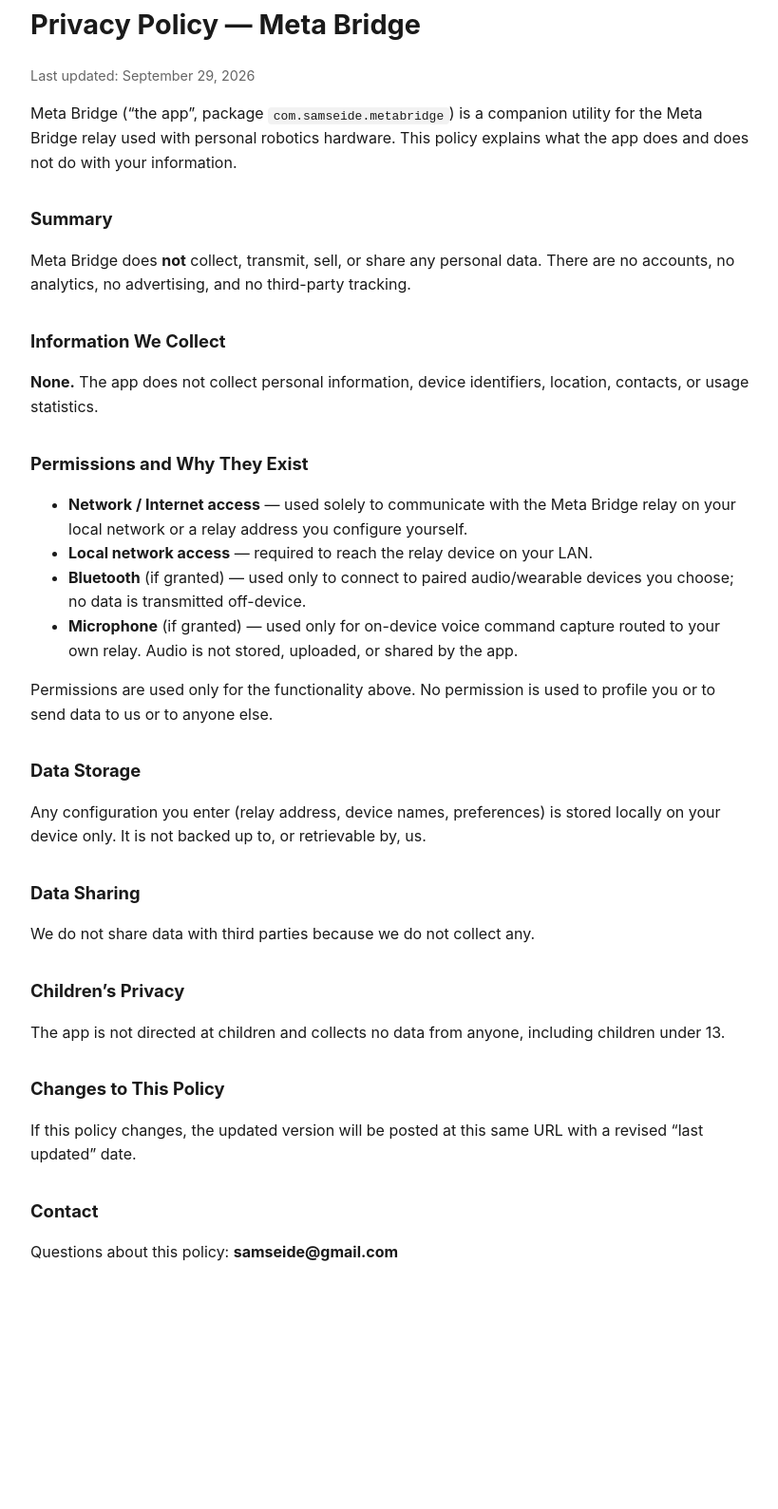
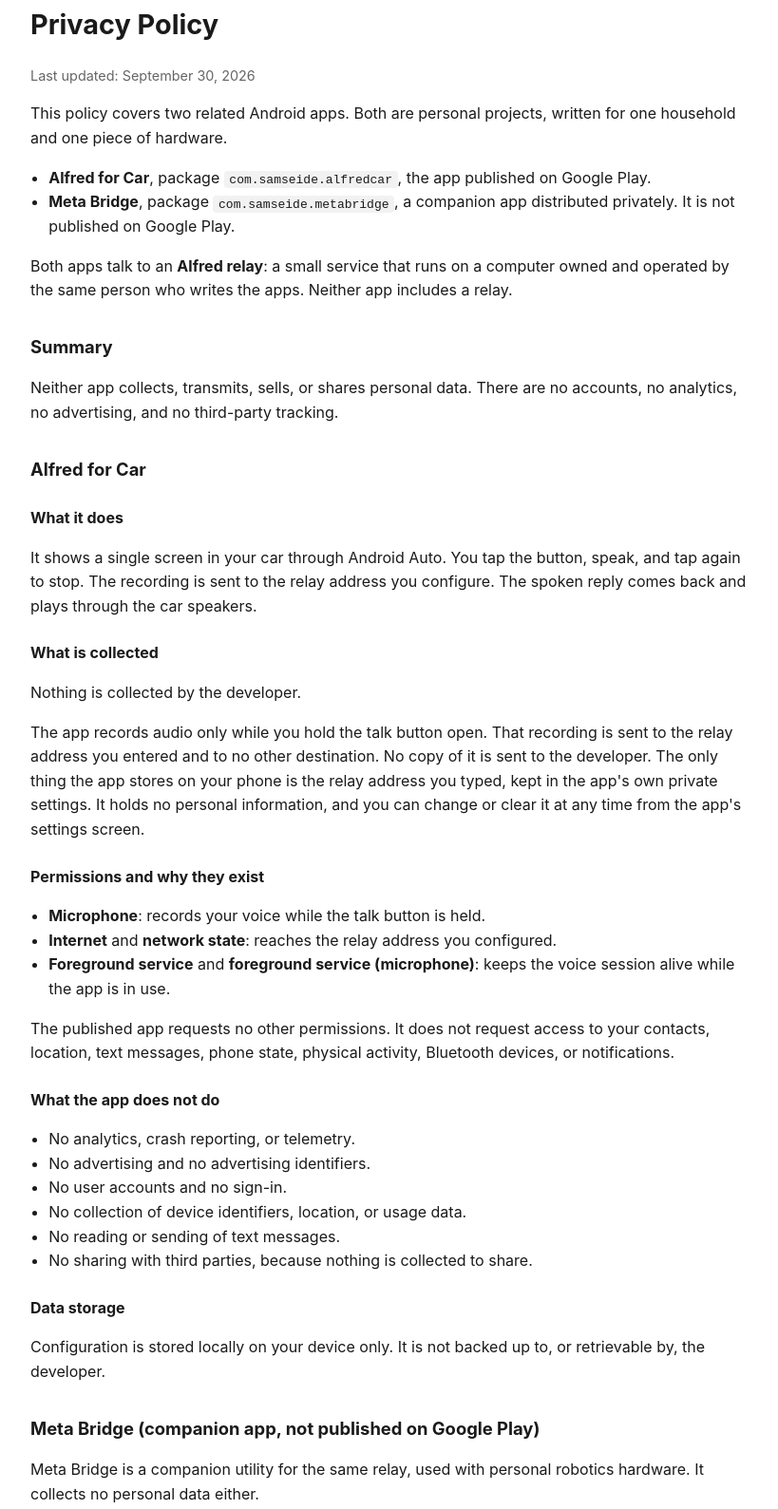
Before and after one commit to samseidegames/metabridge-privacy, a plain HTML site: page index.html in a window 1280 px wide. Shown: the part 45-1634 px from the top of the page at 95% size, without its empty margins (228-1047 px from the left). Before the commit the page ends 1425 px from the top, so only its background shows below. Drawn offline with Linux system fonts and the light colour scheme.

Commit message:
docs(privacy): cover Alfred for Car (com.samseide.alfredcar) and drop em dashes

```diff
--- a/index.html
+++ b/index.html
@@ -3,59 +3,101 @@
 <head>
 <meta charset="utf-8">
 <meta name="viewport" content="width=device-width, initial-scale=1">
-<title>Meta Bridge — Privacy Policy</title>
+<title>Privacy Policy</title>
 <style>
   body { font-family: -apple-system, Segoe UI, Roboto, Helvetica, Arial, sans-serif;
          max-width: 760px; margin: 3rem auto; padding: 0 1.25rem; line-height: 1.6;
          color: #1a1a1a; }
   h1 { font-size: 1.8rem; } h2 { font-size: 1.15rem; margin-top: 2rem; }
+  h3 { font-size: 1rem; margin-top: 1.5rem; }
   code { background: #f2f2f2; padding: 0.1rem 0.35rem; border-radius: 4px; }
   .updated { color: #666; font-size: 0.9rem; }
+  ul { padding-left: 1.2rem; }
 </style>
 </head>
 <body>
-<h1>Privacy Policy — Meta Bridge</h1>
-<p class="updated">Last updated: September 29, 2026</p>
+<h1>Privacy Policy</h1>
+<p class="updated">Last updated: September 30, 2026</p>
 
-<p>Meta Bridge (&ldquo;the app&rdquo;, package <code>com.samseide.metabridge</code>) is a companion
-utility for the Meta Bridge relay used with personal robotics hardware. This policy
-explains what the app does and does not do with your information.</p>
+<p>This policy covers two related Android apps. Both are personal projects, written for
+one household and one piece of hardware.</p>
+
+<ul>
+  <li><strong>Alfred for Car</strong>, package <code>com.samseide.alfredcar</code>, the app
+      published on Google Play.</li>
+  <li><strong>Meta Bridge</strong>, package <code>com.samseide.metabridge</code>, a companion
+      app distributed privately. It is not published on Google Play.</li>
+</ul>
+
+<p>Both apps talk to an <strong>Alfred relay</strong>: a small service that runs on a computer
+owned and operated by the same person who writes the apps. Neither app includes a relay.</p>
 
 <h2>Summary</h2>
-<p>Meta Bridge does <strong>not</strong> collect, transmit, sell, or share any personal
-data. There are no accounts, no analytics, no advertising, and no third-party tracking.</p>
+<p>Neither app collects, transmits, sells, or shares personal data. There are no accounts,
+no analytics, no advertising, and no third-party tracking.</p>
 
-<h2>Information We Collect</h2>
-<p><strong>None.</strong> The app does not collect personal information, device
-identifiers, location, contacts, or usage statistics.</p>
+<h2>Alfred for Car</h2>
 
-<h2>Permissions and Why They Exist</h2>
+<h3>What it does</h3>
+<p>It shows a single screen in your car through Android Auto. You tap the button, speak, and
+tap again to stop. The recording is sent to the relay address you configure. The spoken reply
+comes back and plays through the car speakers.</p>
+
+<h3>What is collected</h3>
+<p>Nothing is collected by the developer.</p>
+<p>The app records audio only while you hold the talk button open. That recording is sent to
+the relay address you entered and to no other destination. No copy of it is sent to the
+developer. The only thing the app stores on your phone is the relay address you typed, kept in
+the app's own private settings. It holds no personal information, and you can change or clear
+it at any time from the app's settings screen.</p>
+
+<h3>Permissions and why they exist</h3>
 <ul>
-  <li><strong>Network / Internet access</strong> &mdash; used solely to communicate with the
-      Meta Bridge relay on your local network or a relay address you configure yourself.</li>
-  <li><strong>Local network access</strong> &mdash; required to reach the relay device on your LAN.</li>
-  <li><strong>Bluetooth</strong> (if granted) &mdash; used only to connect to paired
-      audio/wearable devices you choose; no data is transmitted off-device.</li>
-  <li><strong>Microphone</strong> (if granted) &mdash; used only for on-device voice command
-      capture routed to your own relay. Audio is not stored, uploaded, or shared by the app.</li>
+  <li><strong>Microphone</strong>: records your voice while the talk button is held.</li>
+  <li><strong>Internet</strong> and <strong>network state</strong>: reaches the relay address
+      you configured.</li>
+  <li><strong>Foreground service</strong> and <strong>foreground service (microphone)</strong>:
+      keeps the voice session alive while the app is in use.</li>
 </ul>
-<p>Permissions are used only for the functionality above. No permission is used to
-profile you or to send data to us or to anyone else.</p>
+<p>The published app requests no other permissions. It does not request access to your
+contacts, location, text messages, phone state, physical activity, Bluetooth devices, or
+notifications.</p>
 
-<h2>Data Storage</h2>
-<p>Any configuration you enter (relay address, device names, preferences) is stored
-locally on your device only. It is not backed up to, or retrievable by, us.</p>
+<h3>What the app does not do</h3>
+<ul>
+  <li>No analytics, crash reporting, or telemetry.</li>
+  <li>No advertising and no advertising identifiers.</li>
+  <li>No user accounts and no sign-in.</li>
+  <li>No collection of device identifiers, location, or usage data.</li>
+  <li>No reading or sending of text messages.</li>
+  <li>No sharing with third parties, because nothing is collected to share.</li>
+</ul>
 
-<h2>Data Sharing</h2>
-<p>We do not share data with third parties because we do not collect any.</p>
+<h3>Data storage</h3>
+<p>Configuration is stored locally on your device only. It is not backed up to, or
+retrievable by, the developer.</p>
 
-<h2>Children&rsquo;s Privacy</h2>
-<p>The app is not directed at children and collects no data from anyone, including
+<h2>Meta Bridge (companion app, not published on Google Play)</h2>
+<p>Meta Bridge is a companion utility for the same relay, used with personal robotics
+hardware. It collects no personal data either.</p>
+<ul>
+  <li><strong>Internet</strong> and <strong>local network access</strong>: communicates with
+      the relay on your network, or at a relay address you configure yourself.</li>
+  <li><strong>Bluetooth</strong>, if granted: connects to paired audio and wearable devices
+      you choose. No data is transmitted off-device.</li>
+  <li><strong>Microphone</strong>, if granted: captures voice commands for your own relay.
+      Audio is not stored, uploaded, or shared by the app.</li>
+</ul>
+<p>Permissions are used only for the functions listed above. No permission is used to profile
+you, and none is used to send data to the developer or to anyone else.</p>
+
+<h2>Children's privacy</h2>
+<p>Neither app is directed at children, and neither collects data from anyone, including
 children under 13.</p>
 
-<h2>Changes to This Policy</h2>
-<p>If this policy changes, the updated version will be posted at this same URL with a
-revised &ldquo;last updated&rdquo; date.</p>
+<h2>Changes to this policy</h2>
+<p>If this policy changes, the updated version will be posted at this same address with a
+revised "last updated" date.</p>
 
 <h2>Contact</h2>
 <p>Questions about this policy: <strong>samseide@gmail.com</strong></p>
```
